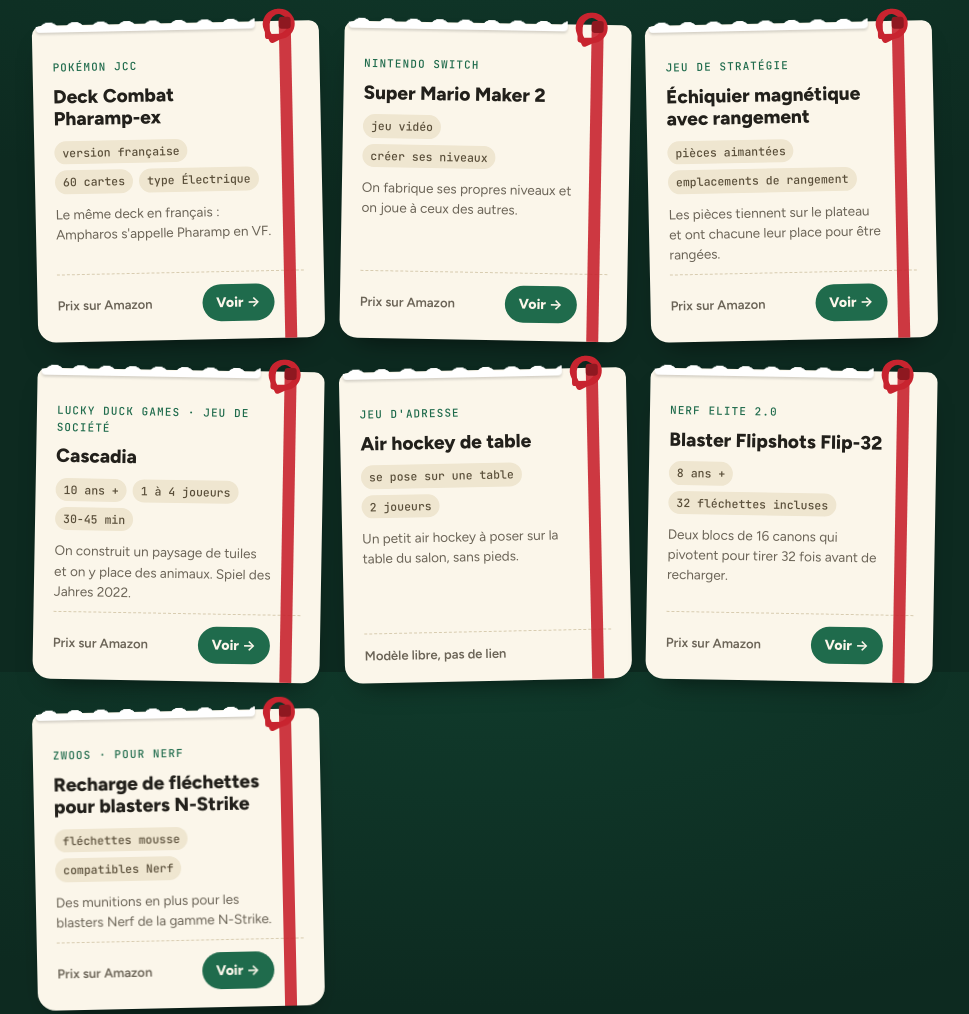
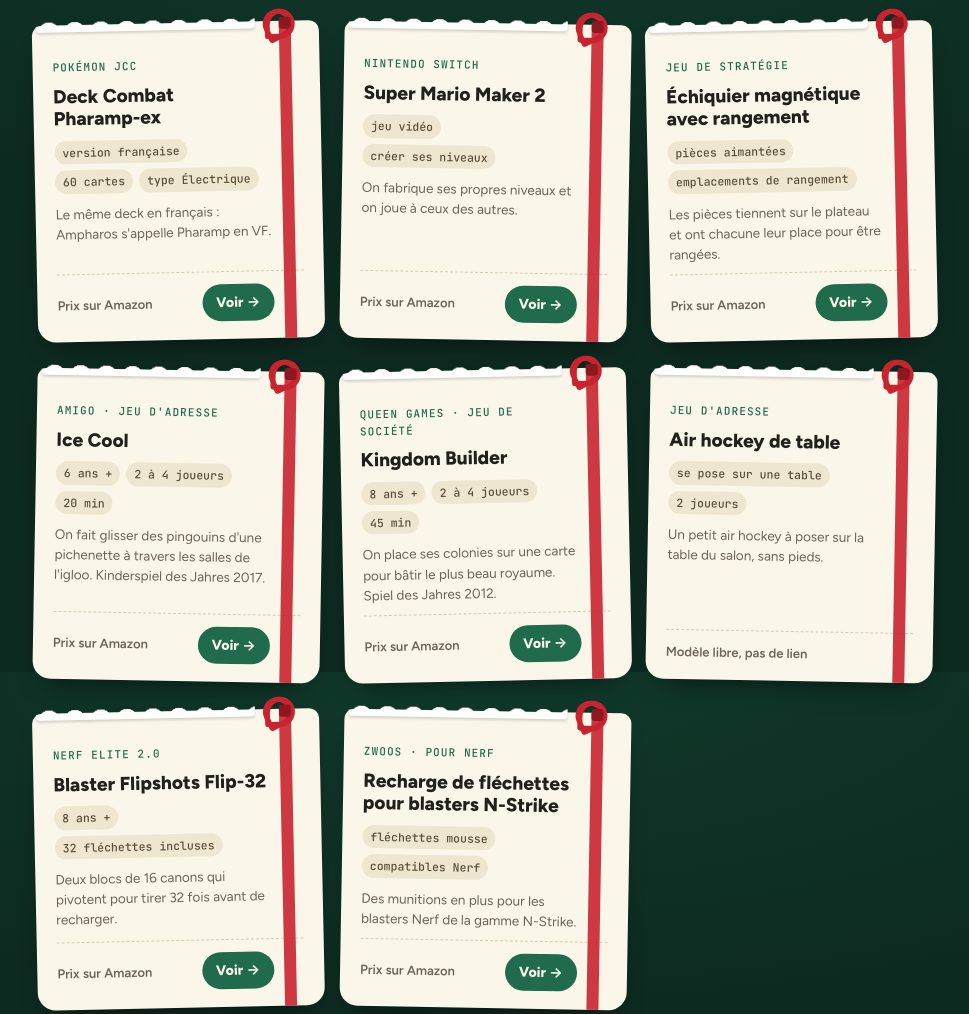
Before and after one commit to chacounette07/liste-noel, a plain HTML site: page index.html in a window 1280 px wide. Shown: the part 928-1942 px from the top of the page, without its empty margins (155-1124 px from the left). Drawn offline with Linux system fonts and the light colour scheme; a web font is replaced by a local one.

Commit message:
Add files via upload

```diff
--- a/index.html
+++ b/index.html
@@ -237,10 +237,10 @@ h1 span::before{content:"";position:absolute;left:-.2em;top:-.3em;width:.95em;he
   </div>
 
   <header>
-    <div class="eyebrow">Pour le Père Noël · Noël 2026 · 11 idées</div>
+    <div class="eyebrow">Pour le Père Noël · Noël 2026 · 12 idées</div>
     <h1>La liste de <span>Bobby</span></h1>
     <p class="lede">Briques, cartes, Nerf, jeux de plateau, air hockey, un jeu Switch et du bubble tea. Chaque étiquette mène directement à la bonne page.</p>
-    <div class="stats"><span>3 sets LEGO · 184,97 €</span><span>8 autres idées</span></div>
+    <div class="stats"><span>3 sets LEGO · 184,97 €</span><span>9 autres idées</span></div>
     <div class="timer-wrap">
       <div class="timer-label" id="timer-label">Avant Noël, il reste</div>
       <div class="timer" id="timer">
@@ -311,11 +311,18 @@ h1 span::before{content:"";position:absolute;left:-.2em;top:-.3em;width:.95em;he
         <div class="foot"><span class="price unk">Prix sur Amazon</span><a class="go" href="https://www.amazon.fr/dp/B0G7HDP63V" target="_blank" rel="noopener">Voir →</a></div>
       </article>
       <article class="tag"><div class="bow"><i></i><i></i><b></b></div>
-        <div class="brand">Lucky Duck Games · jeu de société</div>
-        <h3>Cascadia</h3>
-        <div class="meta"><span class="chip">10 ans +</span><span class="chip">1 à 4 joueurs</span><span class="chip">30-45 min</span></div>
-        <p class="note">On construit un paysage de tuiles et on y place des animaux. Spiel des Jahres 2022.</p>
-        <div class="foot"><span class="price unk">Prix sur Amazon</span><a class="go" href="https://www.amazon.fr/dp/B09MJNDWBV" target="_blank" rel="noopener">Voir →</a></div>
+        <div class="brand">Amigo · jeu d'adresse</div>
+        <h3>Ice Cool</h3>
+        <div class="meta"><span class="chip">6 ans +</span><span class="chip">2 à 4 joueurs</span><span class="chip">20 min</span></div>
+        <p class="note">On fait glisser des pingouins d'une pichenette à travers les salles de l'igloo. Kinderspiel des Jahres 2017.</p>
+        <div class="foot"><span class="price unk">Prix sur Amazon</span><a class="go" href="https://www.amazon.fr/dp/B01FH06V14" target="_blank" rel="noopener">Voir →</a></div>
+      </article>
+      <article class="tag"><div class="bow"><i></i><i></i><b></b></div>
+        <div class="brand">Queen Games · jeu de société</div>
+        <h3>Kingdom Builder</h3>
+        <div class="meta"><span class="chip">8 ans +</span><span class="chip">2 à 4 joueurs</span><span class="chip">45 min</span></div>
+        <p class="note">On place ses colonies sur une carte pour bâtir le plus beau royaume. Spiel des Jahres 2012.</p>
+        <div class="foot"><span class="price unk">Prix sur Amazon</span><a class="go" href="https://www.amazon.fr/dp/B0DX6X6D5P" target="_blank" rel="noopener">Voir →</a></div>
       </article>
       <article class="tag"><div class="bow"><i></i><i></i><b></b></div>
         <div class="brand">Jeu d'adresse</div>
```
